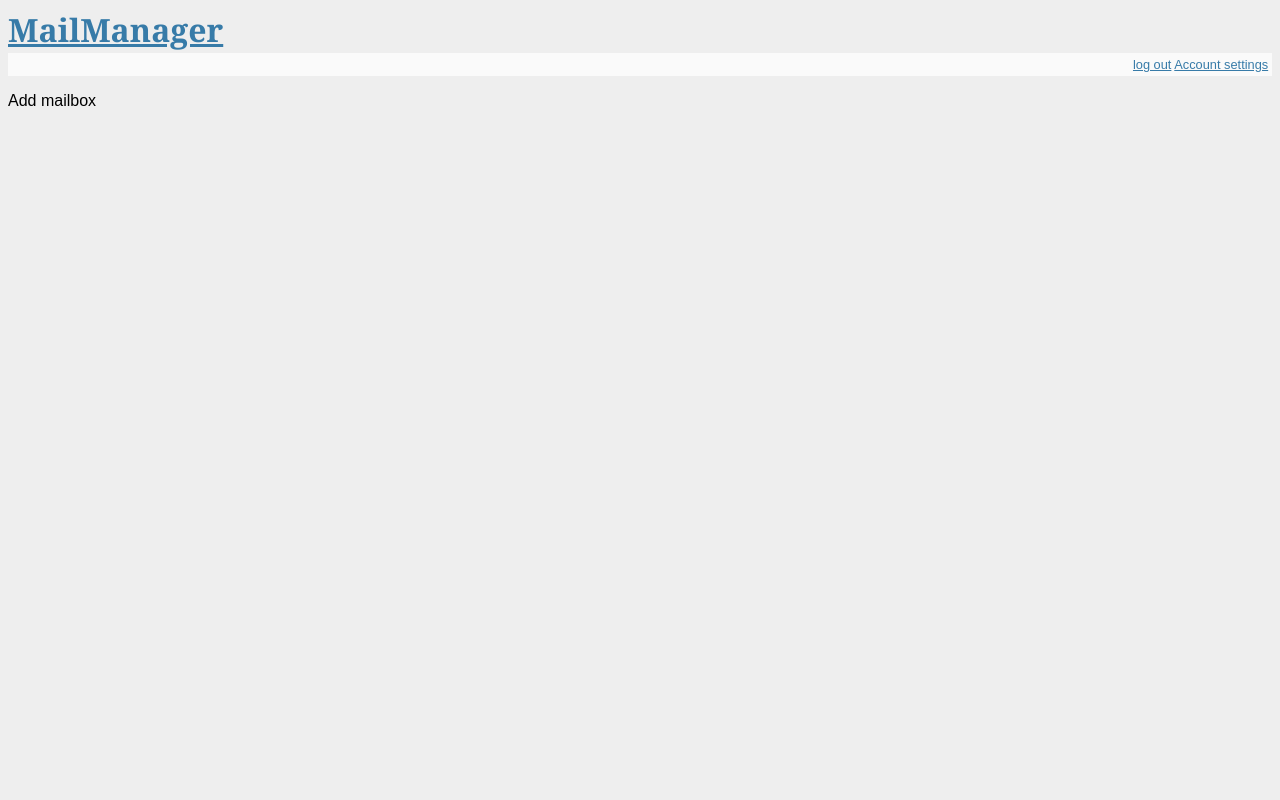
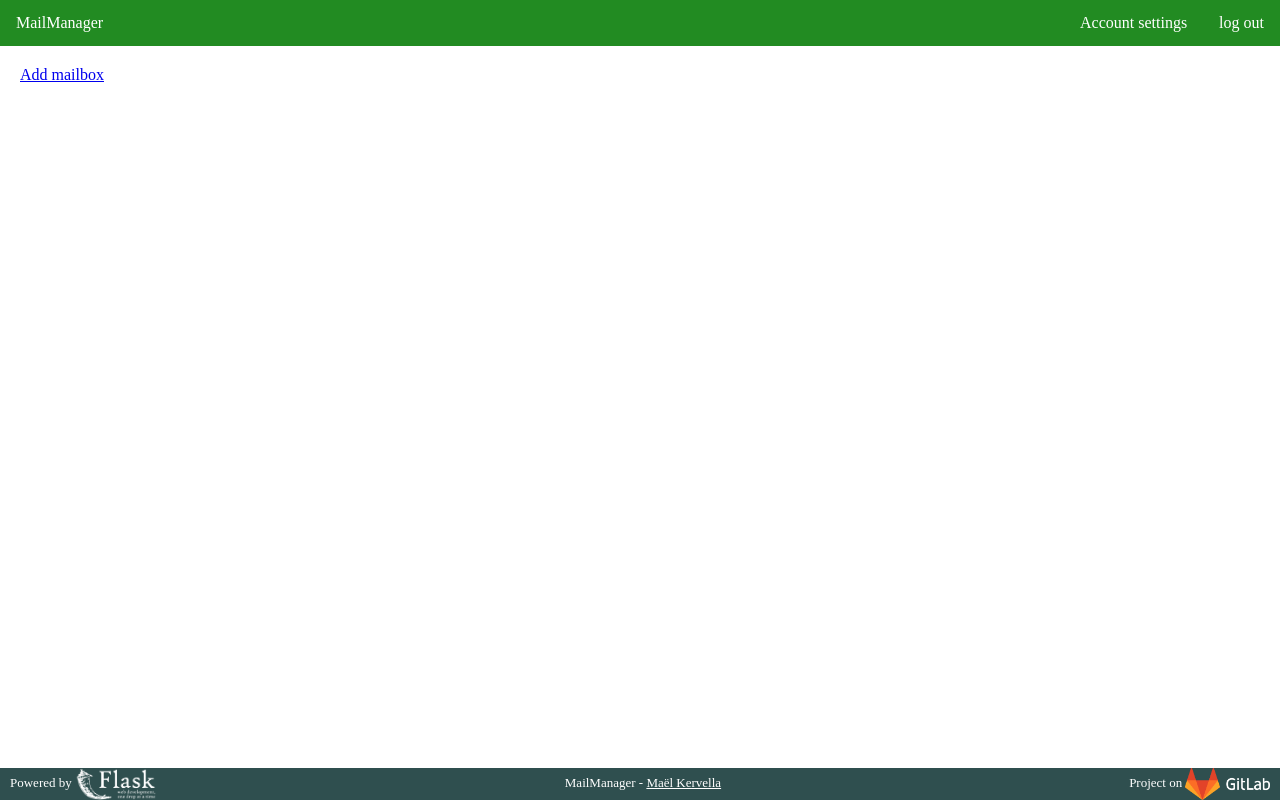
Before and after one commit to MoaMoaK/SparrowMail, a Flask app: page / in a window 1280 px wide. Run offline with Flask 2, Linux system fonts and the light colour scheme; the visitor is signed in with stand-in values (Sample User, id 1); data that the repository does not hold is empty.

Commit message:
CSS header and footer Added proper header and footer Added CSS for those parts Commented out CSS for main part to work on it later

```diff
--- a/mailmanager/static/style.css
+++ b/mailmanager/static/style.css
@@ -1,4 +1,4 @@
-body            { font-family: sans-serif; background: #eee; }
+/*body            { font-family: sans-serif; background: #eee; }
 a, h1, h2       { color: #377ba8; }
 h1, h2          { font-family: 'Georgia', serif; margin: 0; }
 h1              { border-bottom: 2px solid #eee; }
@@ -12,11 +12,63 @@ h2              { font-size: 1.2em; }
 .add-entry      { font-size: 0.9em; border-bottom: 1px solid #ccc; }
 .add-entry dl   { font-weight: bold; }
 .metanav        { text-align: right; font-size: 0.8em; padding: 0.3em;
-                      margin-bottom: 1em; background: #fafafa; }
-.flash          { background: #cee5F5; padding: 0.5em;
+                      margin-bottom: 1em; background: #fafafa; }*/
+/*.flash          { background: #cee5F5; padding: 0.5em;
                       border: 1px solid #aacbe2; }
-.error          { background: #f0d6d6; padding: 0.5em; }
+.error          { background: #f0d6d6; padding: 0.5em; }*/
 
-a.button        { -webkit-appearance: button; -moz-appearance: button;
+/*a.button        { -webkit-appearance: button; -moz-appearance: button;
                       appearance: button; text-decoration: none;
-	              color: initial; })
+	              color: initial; })*/
+/* HTML & BODY */
+html { height: 100% }
+body { margin: 0; min-height: 100%; position: relative; }
+
+/* HEADER
+ * fixed on top
+ * display inline with links on the right and the left */
+header {
+	position: fixed;
+	top: 0;
+	width: 100%; }
+header ul {
+	list-style-type: none;
+	margin: 0;
+	padding: 0;
+	overflow: hidden;
+	background-color: forestgreen;
+	}
+header li{ float: left; }
+header li.metanav { float:right; }
+header li a {
+	display: block;
+	color: white;
+	text-align: center;
+	padding: 14px 16px;
+	text-decoration: none; }
+header li:not(.title) a:hover { background-color: darkgreen; }
+
+/* MAIN
+ * padded to let some space for header and footer */
+main { padding: 50px 20px 50px 20px; }
+
+/* FOOTER
+ * set at the bottom of page but don't overlap the main */
+footer {
+	font-size: small;
+	text-align: center;
+	bottom:0;
+	width: 100%;
+	position: absolute; }
+footer ul {
+	list-style-type: none;
+	margin: 0;
+	padding: 0px 10px;
+	overflow: hidden;
+	background-color: darkslategrey;
+	color: white; }
+footer li { display: inline; line-height: 30px; }
+footer li.powered-by { float: left; }
+footer li.git { float:right; }
+footer li a { color: white; text-decoration: underline; }
+footer li img { display: inline; vertical-align: middle; }
--- a/mailmanager/templates/layout.html
+++ b/mailmanager/templates/layout.html
@@ -1,17 +1,38 @@
 <!doctype html>
 <title>MailManager</title>
 <link rel=stylesheet type=text/css href="{{ url_for('static', filename='style.css') }}">
-    <a href="{{ url_for('welcome') }}"><h1>MailManager</h1></a>
-    <div class=metanav>
+
+<header>
+	<ul>
+		<li class="title"><a href="{{ url_for('welcome') }}">MailManager</a></li>
 		{% if not session.user_id %}
-        <a href="{{ url_for('login') }}">log in</a>
+		<li class="metanav"><a href="{{ url_for('login') }}">log in</a></li>
 		{% else %}
-    	<a href="{{ url_for('logout') }}">log out</a>
-    	<a href="{{ url_for('edit_user') }}">Account settings</a>
+		<li class="metanav"><a href="{{ url_for('logout') }}">log out</a></li>
+		<li class="metanav"><a href="{{ url_for('edit_user') }}">Account settings</a></li>
 		{% endif %}
-        </div>
+	</ul>
 	{% for message in get_flashed_messages() %}
 	<div class=flash>{{ message }}</div>
 	{% endfor %}
+</header>
+
+<main>
 	{% block body %}{% endblock %}
-</div>
+</main>
+
+<footer>
+	<ul>
+	<li class="powered-by">
+		Powered by <a href="http://flask.pocoo.org/"><img src="{{ url_for( 'static', filename='flask.png') }}" alt="Flask" height=32>
+		</a>
+	</li>
+	<li class="made-by">
+		MailManager - <a href="https://www.maelkervella.eu">Maël Kervella</a>
+	</li>
+	<li class="git">
+		Project on <a href="https://gitlab.rez-rennes.fr/moamoak/mailmanager">
+			<img src="{{ url_for('static', filename='gitlab.png') }}" alt="Gitlab" height=32>
+		</a>
+	</li>
+</footer>
--- a/mailmanager/templates/login.html
+++ b/mailmanager/templates/login.html
@@ -8,7 +8,7 @@
             <dd><input type=text name=username>
             <dt>Password:
             <dd><input type=password name=password>
-            <dd><input type=submit value=Login>
+            <dt><input type=submit value=Login>
         </dl>
     </form>
 {% endblock %}
```
Also changed, not shown: mailmanager/static/flask.png (added), mailmanager/static/gitlab.png (added), mailmanager/templates/addalias.html (line endings or trailing spaces), mailmanager/templates/addmailbox.html (line endings or trailing spaces), mailmanager/templates/edituser.html (line endings or trailing spaces). Lines whose indentation alone changed are shown as unchanged.
